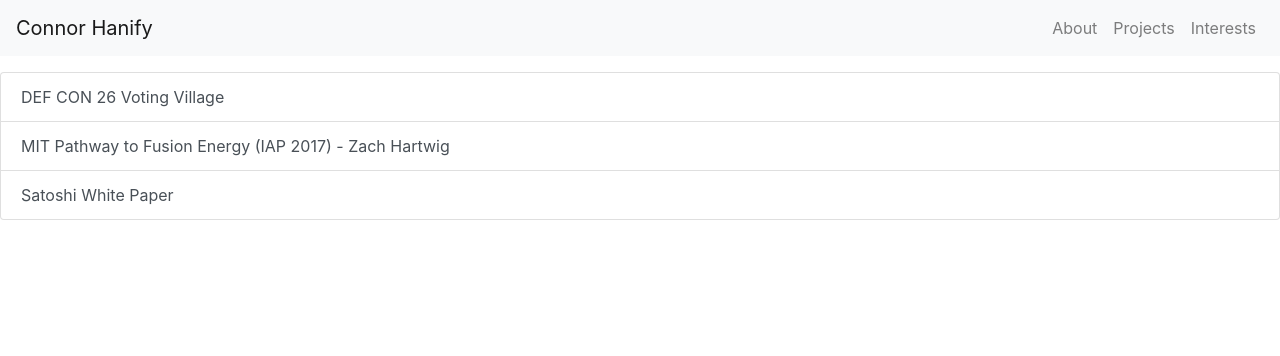
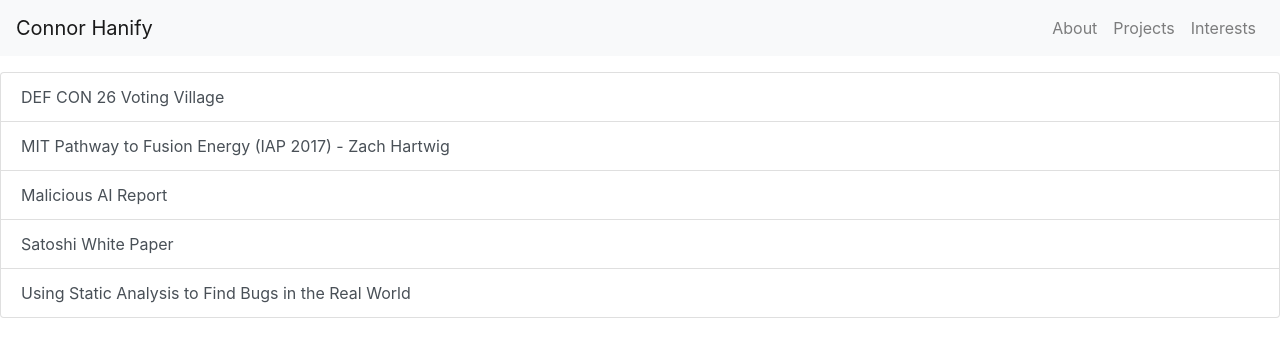
Before and after one commit to cchanify/personal-website-update, a React (Create React App) app: page /interests in a window 1280 px wide. Shown: the top 356 px of the page. Built offline with nearby package versions, Linux system fonts and the light colour scheme.

Commit message:
added interests

```diff
--- a/src/components/Interests.js
+++ b/src/components/Interests.js
@@ -19,8 +19,16 @@
           MIT Pathway to Fusion Energy (IAP 2017) - Zach Hartwig
         </ListGroupItem>
 
+        <ListGroupItem tag="a" href="https://www.eff.org/files/2018/02/20/malicious_ai_report_final.pdf" target="_blank" action>
+          Malicious AI Report
+        </ListGroupItem>
+
         <ListGroupItem tag="a" href="https://bitcoin.org/bitcoin.pdf" target="_blank" action>
           Satoshi White Paper
+        </ListGroupItem>
+
+        <ListGroupItem tag="a" href="https://web.stanford.edu/~engler/BLOC-coverity.pdf" target="_blank" action>
+          Using Static Analysis to Find Bugs in the Real World
         </ListGroupItem>
 
       </ListGroup>
```
